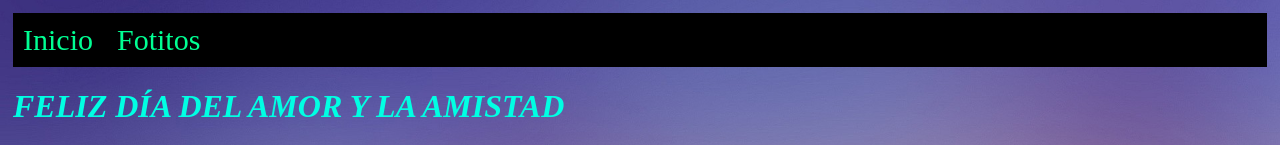
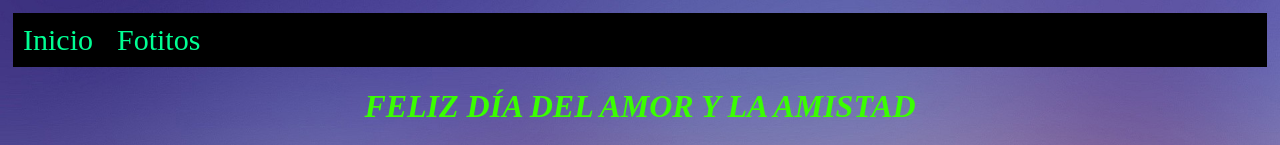
Before and after one commit to SerIsab/pagina-de-la-mejor-expareja, a plain HTML site: page index.html in a window 1280 px wide. Shown: the top 145 px of the page. Drawn offline with Linux system fonts and the light colour scheme; grey boxes are pictures that could not be loaded.

Commit message:
Update css principal.css

```diff
--- a/css principal.css
+++ b/css principal.css
@@ -5,7 +5,8 @@ body{
 	font-family: "sans-serif";
 }
 h1{
-	color: #00FFE3;
+	color: #3AFF00;
+	text-align: center
 }
 p{
 	font-family:"Cambria";
```
